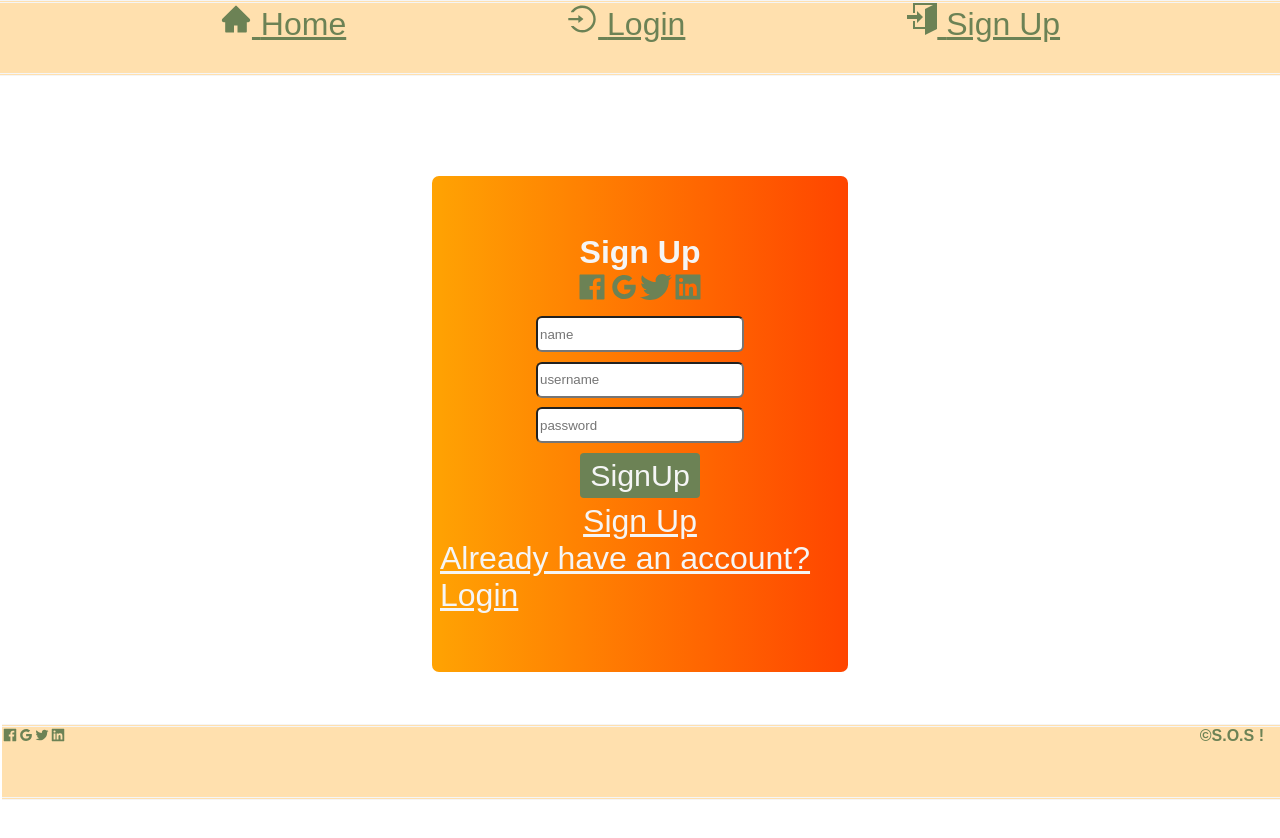
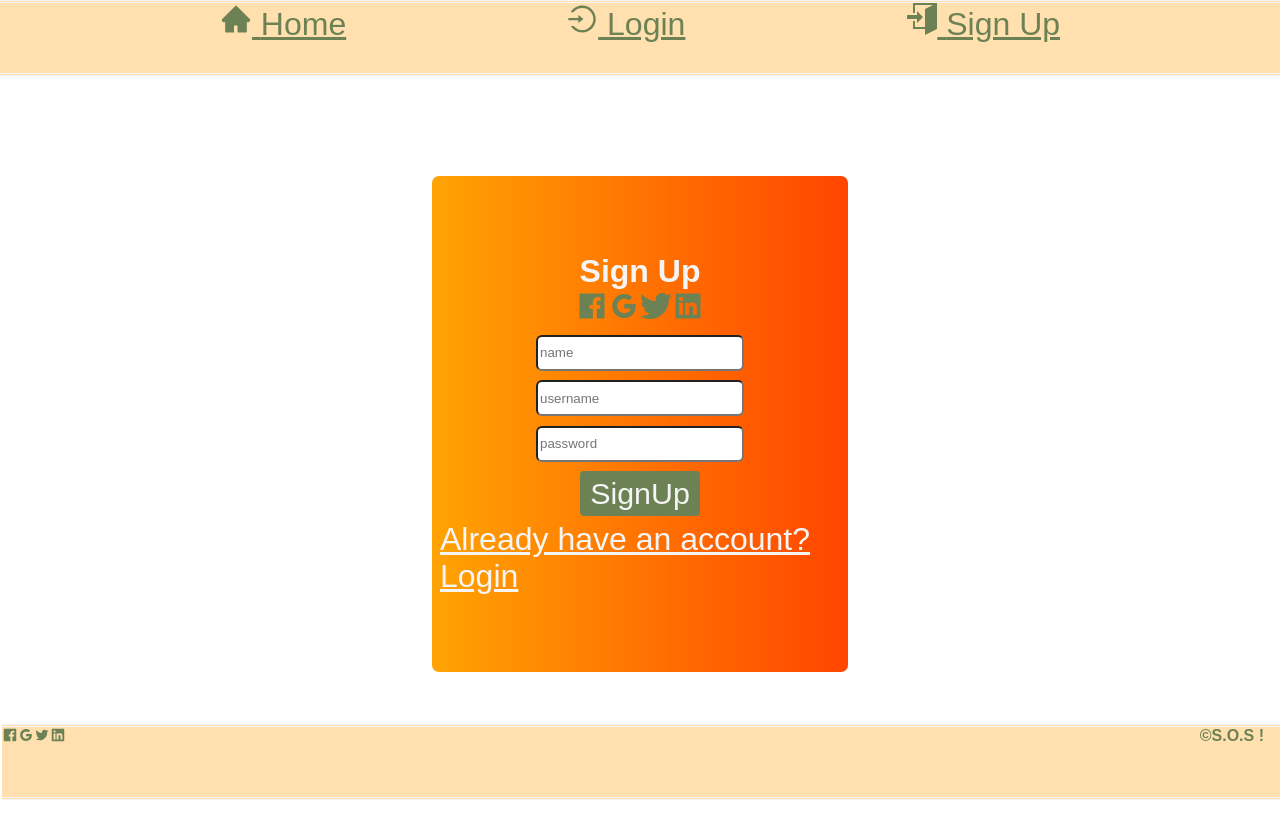
Before and after one commit to kdmatthews/CapstoneProject, a React (Create React App) app in the folder capstone/: page /signup in a window 1280 px wide. Shown: the top 838 px of the page. Built offline with nearby package versions, Linux system fonts and the light colour scheme; what react-animations would draw is missing.

Commit message:
sign up link deleted

```diff
--- a/capstone/src/components/SignUp.js
+++ b/capstone/src/components/SignUp.js
@@ -71,7 +71,7 @@ export default function SignUp() {
         placeholder="password"
       />
     <FormButton onClick={(e) => signUp(e)}>SignUp</FormButton>
-    <HrefTag href="/login" onClick={(e) => signUp(e)}>Sign Up</HrefTag>
+
       <HrefTag href="/login">Already have an account? Login</HrefTag>
     </FormDiv>
     </FormContain>
```
